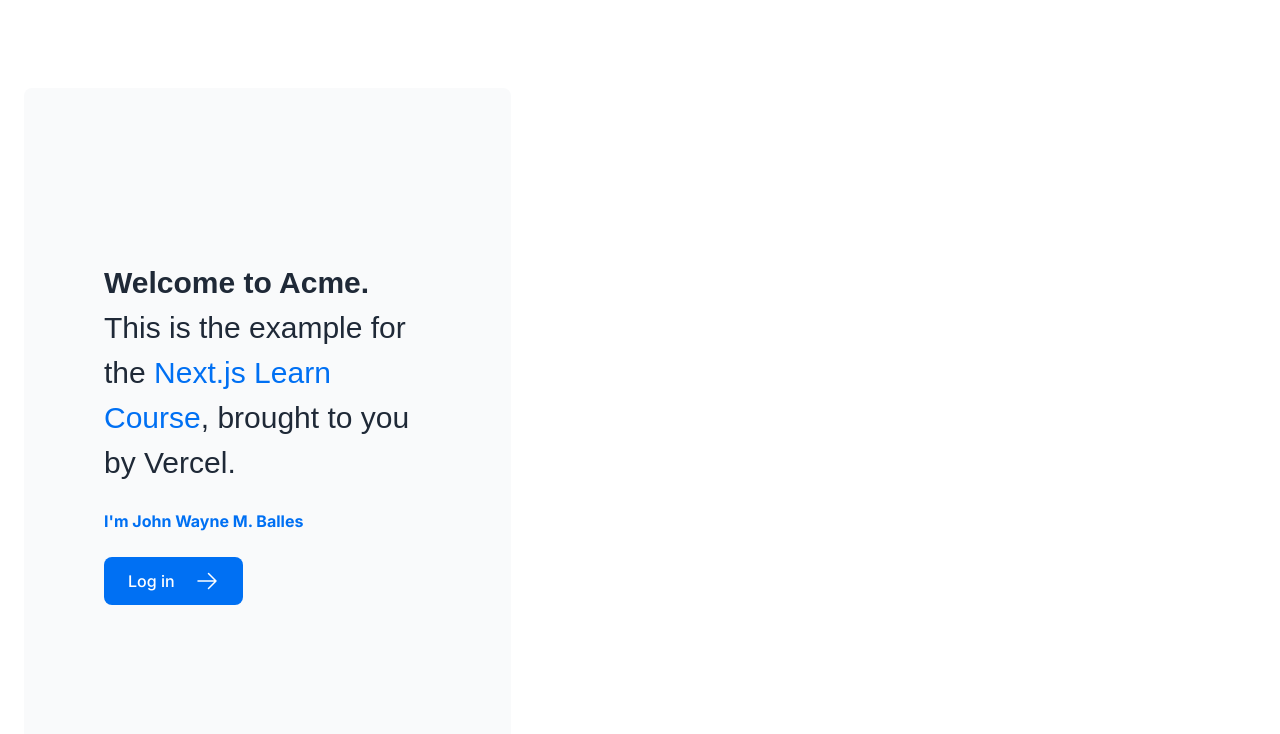
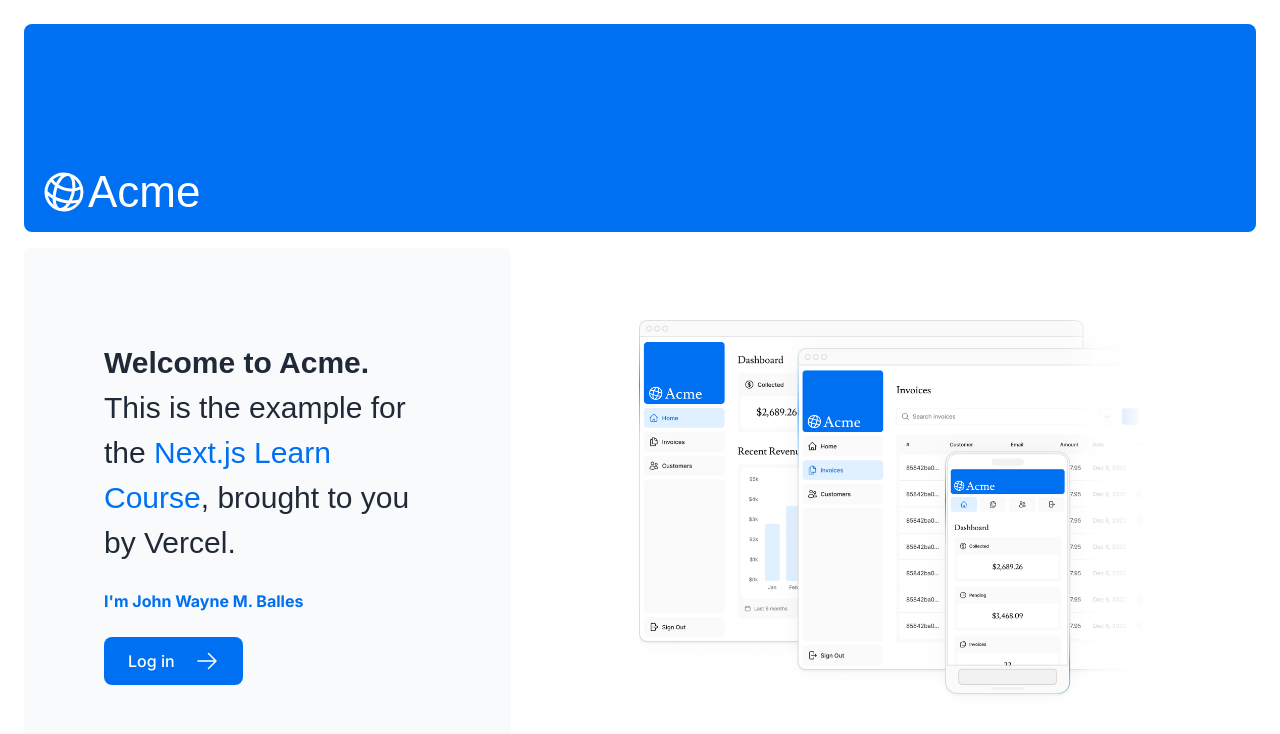
Before and after one commit to JWBalles/nextjs-dashboard, a Next.js app: page / in a window 1280 px wide. Shown: the top 734 px of the page. Built offline with nearby package versions, Linux system fonts and the light colour scheme; a web font is replaced by a local one.

Commit message:
added image

```diff
--- a/app/page.tsx
+++ b/app/page.tsx
@@ -3,11 +3,12 @@
 import Link from 'next/link';
 import styles from '@/app/ui/home.module.css';
 import { lusitana } from './ui/font';
+import Image from 'next/image';
 
 export default function Page() {
   return (
     <main className="flex min-h-screen flex-col p-6">
-      <div className={styles.shape}>
+      <div className="flex h-20 shrink-0 items-end rounded-lg bg-blue-500 p-4 md:h-52">
         { <AcmeLogo /> }
       </div>
       <div className="mt-4 flex grow flex-col gap-4 md:flex-row">
@@ -29,6 +30,14 @@
         </div>
         <div className="flex items-center justify-center p-6 md:w-3/5 md:px-28 md:py-12">
           {/* Add Hero Images Here */}
+        <Image
+        src="/hero-desktop.png"
+        width={1000}
+        height={760}
+        className="hidden md:block"
+        alt="Screenshots of the dashboard project showing desktop version"
+        />
+
         </div>
       </div>
     </main>
```
